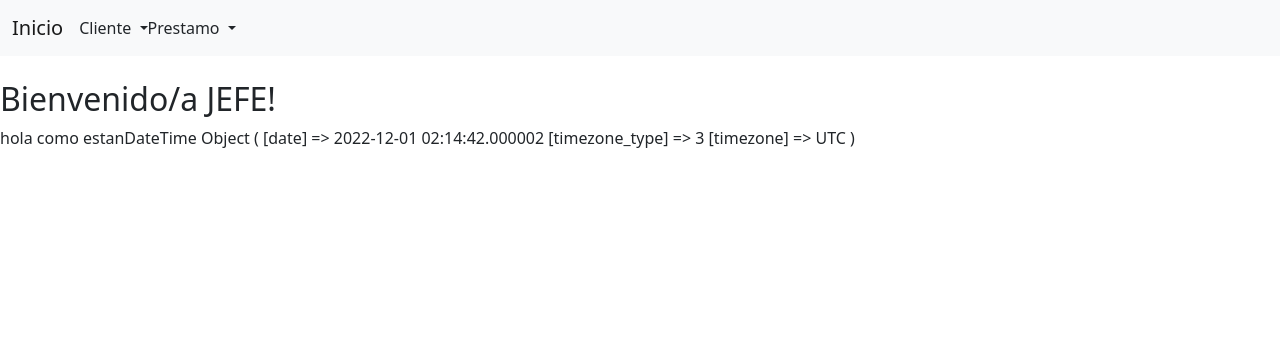
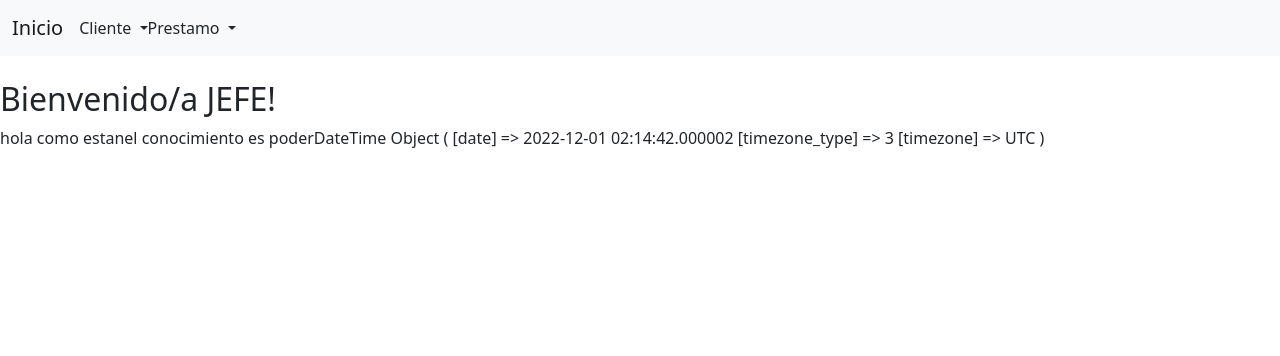
Before and after one commit to MarioCuevas007/proyectos, a PHP site: page /index.php in a window 1280 px wide. Shown: the top 356 px of the page. Run offline with PHP 8.4, Linux system fonts and the light colour scheme.

Commit message:
agregue un nuevo mensaje en el index

```diff
--- a/empresa/index.php
+++ b/empresa/index.php
@@ -17,6 +17,8 @@ $tiempo = new DateTime();
 
 echo "hola como estan";
 
+echo "el conocimiento es poder";
+
 
 
 print_r($tiempo);
```
